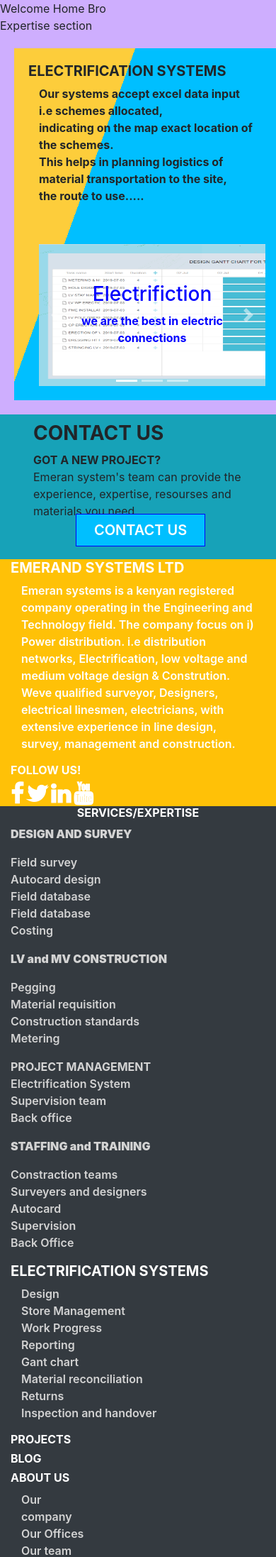
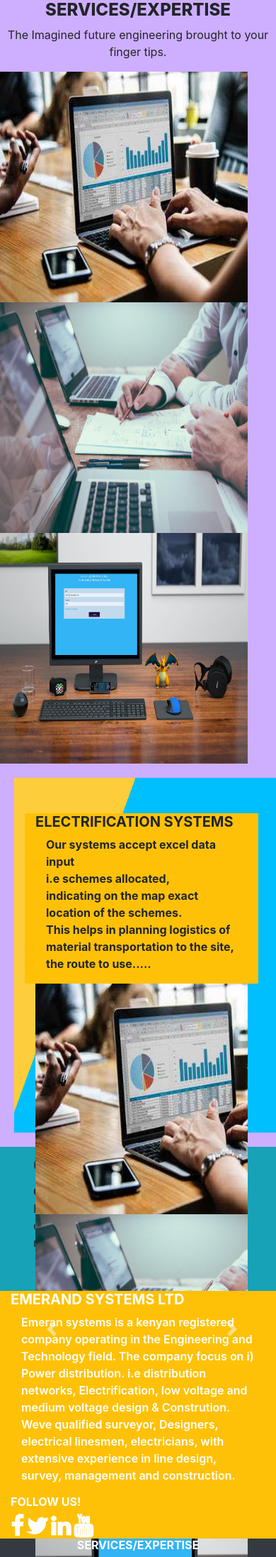
Before and after one commit to kevokario/Emerans_Systems, a PHP site: page / in a window 390 px wide; the page is wider, and only the part inside the window is pictured. Shown: the part 72-2266 px from the top of that part at 71% size. Run offline with PHP 8.4, Linux system fonts and the light colour scheme.

Commit message:
electrification

```diff
--- a/custom/css/customcss.css
+++ b/custom/css/customcss.css
@@ -24,8 +24,8 @@
     width: 200px;
     height: 50px;
 }
-#electrifictaion, #carousel-elec{
-    padding: 20px;
+#elect{
+    padding-top: 50px;
 }
 #contact{
     padding: 10px;
@@ -34,13 +34,19 @@
      background-image:  linear-gradient(110deg, #fdcd3b 30%, deepskyblue 30%);
      margin: 20px;
 /*      width: 100%;
-*/      height: 70%;/*
+*/      height: 500px;/*
       border-top: 0px solid red;
       border-left: 300px solid yellow;
       border-bottom: 200px solid green;
       border-right: 0px solid blue;*/
     }
-
+    #expertise p{
+        text-align: center;
+    }
+    #expertise h4{
+        text-align: center;
+        font-weight: 800;
+    }
 
 #triangle-up .row,h5{
         font-weight: 700;
@@ -48,3 +54,36 @@
     #carspan p,#carspan h3{
         color: blue;
     }
+    #hover:hover img{
+    height: 400px;
+    width: 400px;
+    }
+    #carspan img{
+        width: 400px;
+    }
+    .zoom img:hover{
+        transform: scale(1.1);
+        box-shadow:  1px 5px 10px 15px deepskyblue;
+        z-index: 1;
+    }
+    .zoom img{
+        height: 325px;
+        width: 350px;
+    }
+    .zoom1 img:hover{
+        transform: scale(1.1);
+        box-shadow:  1px 5px 10px 15px deepskyblue;
+        z-index: 1;
+    }
+    .zoom1 img{
+        height: 325px;
+        width: 150px;
+    }
+    .carousel-indicators li {
+    width: 10px;
+    height: 10px;
+    border-radius: 100%;
+}
+.carousel-indicators {
+    bottom: -50px;
+}
--- a/home/electrification.php
+++ b/home/electrification.php
@@ -1,6 +1,6 @@
 <div class="container-fluid" id="triangle-up">
-    <div class="row">
-        <div class="col-sm-3" id="electrifictaion">
+    <div class="container-fluid row" id="elect">
+        <div class="col-sm-3 bg-warning" id="electrifictaion">
             <h5>ELECTRIFICATION SYSTEMS </h5>
             <div class="container">
             <p>Our systems accept excel data input<br> i.e schemes allocated,<br> indicating on the map exact location of the schemes.
@@ -9,136 +9,7 @@
             </div>
         </div>
         <div class="col-sm-9">
-<!--            Carousel Wrapper
-<div id="carousel-with-lb" class="carousel slide carousel-multi-item" data-ride="carousel">
-
-  Controls
-  <div class="controls-top">
-    <a class="btn-floating btn-secondary" href="#carousel-with-lb" data-slide="prev"><i
-        class="fas fa-chevron-left"></i></a>
-    <a class="btn-floating btn-secondary" href="#carousel-with-lb" data-slide="next"><i
-        class="fas fa-chevron-right"></i></a>
-  </div>
-  /.Controls
-
-  Indicators
-  <ol class="carousel-indicators">
-    <li data-target="#carousel-with-lb" data-slide-to="0" class="active secondary-color"></li>
-    <li data-target="#carousel-with-lb" data-slide-to="1" class="secondary-color"></li>
-    <li data-target="#carousel-with-lb" data-slide-to="2" class="secondary-color"></li>
-  </ol>
-  /.Indicators
-
-  Slides and lightbox
-
-  <div class="carousel-inner mdb-lightbox" role="listbox">
-    <div id="mdb-lightbox-ui"></div>
-    First slide
-    <div class=" carousel-item active text-center">
-
-      <figure class="col-md-3 d-md-inline-block">
-        <a href="https://mdbootstrap.com/img/Photos/Horizontal/Nature/4-col/img%20(2).jpg"
-          data-size="1600x1067">
-          <img src="https://mdbootstrap.com/img/Photos/Horizontal/Nature/4-col/img%20(2).jpg"
-            class="img-fluid">
-        </a>
-      </figure>
-
-      <figure class="col-md-3 d-md-inline-block">
-        <a href="https://mdbootstrap.com/img/Photos/Horizontal/Nature/4-col/img%20(4).jpg"
-          data-size="1600x1067">
-          <img src="https://mdbootstrap.com/img/Photos/Horizontal/Nature/4-col/img%20(4).jpg"
-            class="img-fluid">
-        </a>
-      </figure>
-
-      <figure class="col-md-3 d-md-inline-block">
-        <a href="https://mdbootstrap.com/img/Photos/Horizontal/Nature/4-col/img%20(6).jpg"
-          data-size="1600x1067">
-          <img src="https://mdbootstrap.com/img/Photos/Horizontal/Nature/4-col/img%20(6).jpg"
-            class="img-fluid">
-        </a>
-      </figure>
-
-
-
-
-    </div>
-    /.First slide
-
-    Second slide
-    <div class="carousel-item text-center">
-
-      <figure class="col-md-3 d-md-inline-block">
-        <a href="https://mdbootstrap.com/img/Photos/Horizontal/Nature/4-col/img%20(22).jpg"
-          data-size="1600x1067">
-          <img src="https://mdbootstrap.com/img/Photos/Horizontal/Nature/4-col/img%20(22).jpg"
-            class="img-fluid">
-        </a>
-      </figure>
-
-      <figure class="col-md-3 d-md-inline-block">
-        <a href="https://mdbootstrap.com/img/Photos/Horizontal/Nature/4-col/img%20(25).jpg"
-          data-size="1600x1067">
-          <img src="https://mdbootstrap.com/img/Photos/Horizontal/Nature/4-col/img%20(25).jpg"
-            class="img-fluid">
-        </a>
-      </figure>
-
-      <figure class="col-md-3 d-md-inline-block">
-        <a href="https://mdbootstrap.com/img/Photos/Horizontal/Nature/4-col/img%20(29).jpg"
-          data-size="1600x1067">
-          <img src="https://mdbootstrap.com/img/Photos/Horizontal/Nature/4-col/img%20(29).jpg"
-            class="img-fluid">
-        </a>
-      </figure>
-
-
-
-
-
-    </div>
-    /.Second slide
-
-    Third slide
-    <div class="carousel-item text-center">
-
-      <figure class="col-md-3 d-md-inline-block">
-        <a href="https://mdbootstrap.com/img/Photos/Horizontal/Nature/4-col/img%20(44).jpg"
-          data-size="1600x1067">
-         <img src="img/Gantt_chart.png" alt="Gantt_chart" width="600" height="200">
-        </a>
-      </figure>
-
-      <figure class="col-md-3 d-md-inline-block">
-        <a href="https://mdbootstrap.com/img/Photos/Horizontal/Nature/4-col/img%20(45).jpg"
-          data-size="1600x1067">
-          <img src="https://mdbootstrap.com/img/Photos/Horizontal/Nature/4-col/img%20(45).jpg"
-            class="img-fluid">
-        </a>
-      </figure>
-
-      <figure class="col-md-3 d-md-inline-block">
-        <a href="https://mdbootstrap.com/img/Photos/Horizontal/Nature/4-col/img%20(66).jpg"
-          data-size="1600x1067">
-          <img src="https://mdbootstrap.com/img/Photos/Horizontal/Nature/4-col/img%20(66).jpg"
-            class="img-fluid">
-        </a>
-      </figure>
-
-
-
-    </div>
-    /.Third slide
-
-  </div>
-  /.Slides
-
-</div>-->
-
-
-
-            <div id="carousel-elec" class="carousel slide carousel-multi-item v-2" data-ride='carousel'>
+          <div id="carousel-elec" class="carousel slide  carousel-multi-item v-2" data-ride='carousel'>
                 <ul class="carousel-indicators">
                 <li data-target="#carousel-elec" data-slide-to="0" class="active"></li>
                 <li data-target="#carousel-elec" data-slide-to="1"></li>
@@ -146,11 +17,40 @@
             </ul>
                 <div class="carousel-inner" id="carspan">
                     <div class="carousel-item active">
-                        <img src="img/Gantt_chart.png" alt="Gantt_chart" width="600" height="200">
+                            <div class="row">
+        <div class="col-sm-4 zoom1" id="training">
+            <img src="img/training3.jpeg.jpg" width="150px" alt="training"/>
+        </div>
+        <div class="col-sm-4 zoom1">
+            <img src="img/Training.jpg" width="150px" alt=""/>
+        </div>
+        <div class="col-sm-4 zoom1">
+            <img src="img/Emeran_open_page.png" width="150px" alt=""/>
+        </div>
+    </div>
                         <div class="carousel-caption">
                             <h3>Electrifiction</h3>
                             <p>we are the best in electric connections</p>
                         </div>
+                        <a class="carousel-control-prev" href="#carousel-elec" data-slide="prev">
+                            <span class="pagination-right carousel-control-prev-icon"></span>
+                        </a>
+                        <a class="carousel-control-next" href="#carousel-elec" data-slide="next">
+                            <span class="carousel-control-next-icon"></span>
+                        </a>
+                    </div>
+                    <div class="carousel-item">
+                            <div class="row">
+        <div class="col-sm-4 zoom1" id="training">
+            <img src="img/training3.jpeg.jpg" alt="training"/>
+        </div>
+        <div class="col-sm-4 zoom1">
+            <img src="img/Training.jpg" alt=""/>
+        </div>
+        <div class="col-sm-4 zoom1">
+            <img src="img/Emeran_open_page.png" alt=""/>
+        </div>
+    </div>
                         <a class="carousel-control-prev" href="#carousel-elec" data-slide="prev">
                             <span class="carousel-control-prev-icon"></span>
                         </a>
@@ -159,25 +59,17 @@
                         </a>
                     </div>
                     <div class="carousel-item">
-                        <figure class="col-md-9 d-md-inline-block">
-                        <img src="img/Gantt_chart.png" alt="Gantt_chart" width="600px" height="200">
-                        </figure>
-                        <figure class="col-md-9 d-md-inline-block">
-                            <img src="img/Gantt_chart.png" alt="Gantt_chart" width="600px" height="200">
-                        </figure>
-                        <div class="carousel-caption">
-                            <h3>Electrifiction</h3>
-                            <p>we are the best in electric connections</p>
-                        </div>
-                        <a class="carousel-control-prev" href="#carousel-elec" data-slide="prev">
-                            <span class="carousel-control-prev-icon"></span>
-                        </a>
-                        <a class="carousel-control-next" href="#carousel-elec" data-slide="next">
-                            <span class="carousel-control-next-icon"></span>
-                        </a>
-                    </div>
-                    <div class="carousel-item">
-                        <img src="img/Gantt_chart.png" alt="Gantt_chart" width="600" height="200">
+                            <div class="row">
+        <div class="col-sm-4 zoom1" id="training">
+            <img src="img/training3.jpeg.jpg" alt="training"/>
+        </div>
+        <div class="col-sm-4 zoom1">
+            <img src="img/Training.jpg" alt=""/>
+        </div>
+        <div class="col-sm-4 zoom1">
+            <img src="img/Emeran_open_page.png" alt=""/>
+        </div>
+    </div>
                         <div class="carousel-caption">
                             <h3>Electrifiction</h3>
                             <p>we are the best in electric connections</p>
--- a/home/expertise.php
+++ b/home/expertise.php
@@ -1,4 +1,15 @@
-<p>
-    Welcome Home Bro <br>
-    Expertise section
-</p>
+<div id="expertise">
+    <h4>SERVICES/EXPERTISE</h4>
+    <P>The Imagined future engineering brought to your finger tips.</P>
+    <div class="row">
+        <div class="col-sm-4 zoom" id="training">
+            <img src="img/training3.jpeg.jpg" alt="training"/>
+        </div>
+        <div class="col-sm-4 zoom">
+            <img src="img/Training.jpg" alt=""/>
+        </div>
+        <div class="col-sm-4 zoom">
+            <img src="img/Emeran_open_page.png" alt=""/>
+        </div>
+    </div>
+</div>
```
Also changed, not shown: nbproject/private/private.xml (+7 -3 lines), img/Emeran_open_page.png (added), img/Training.jpg (added), img/photo_2017-10-20_12-52-49.jpg (added), img/photo_2019-06-03_17-14-58.jpg (added), img/training3.jpeg.jpg (added).
